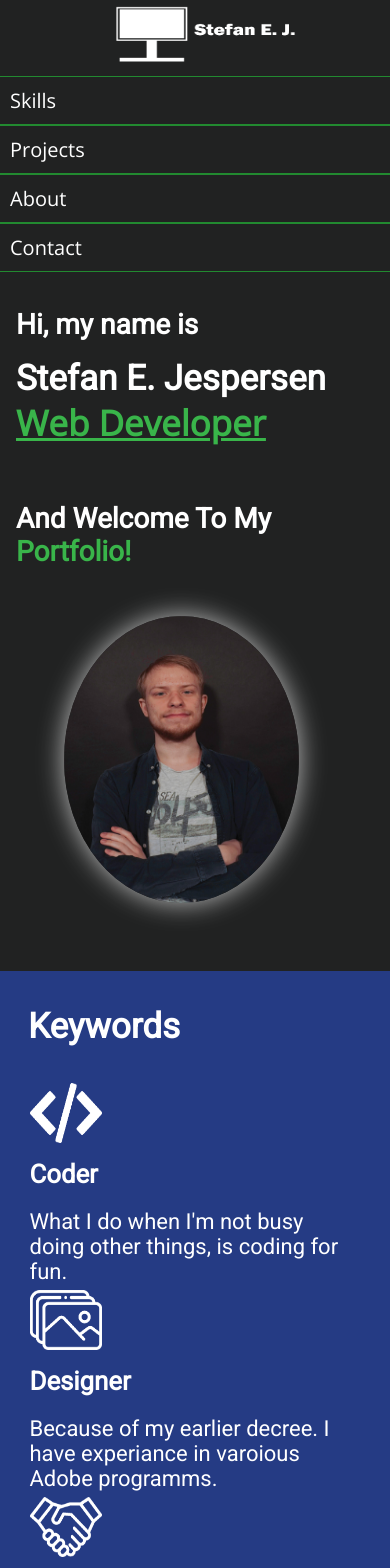
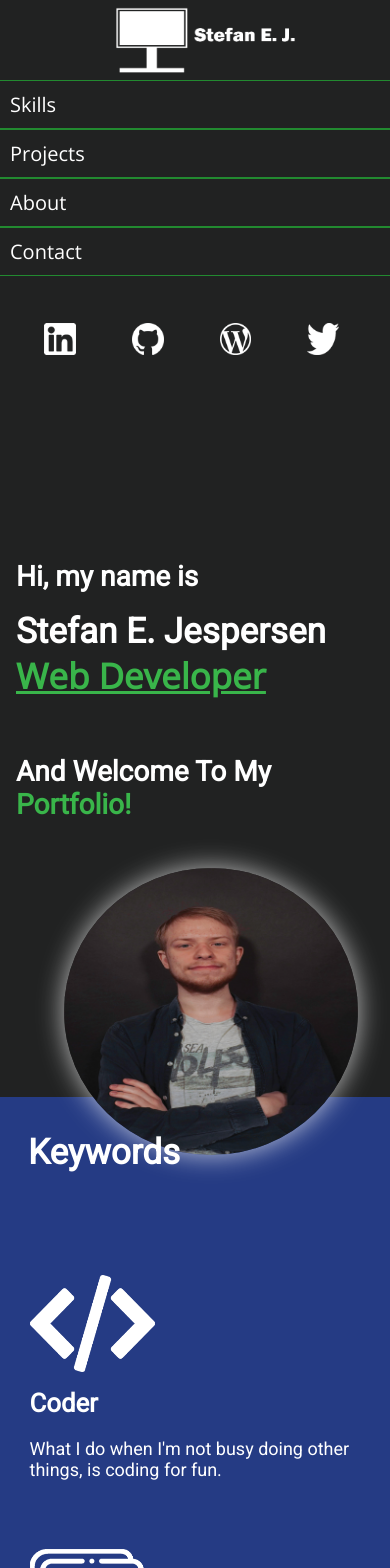
Before and after one commit to sej3686/vue-portfolio, a Vue app: page / in a window 390 px wide. Shown: the top 1568 px of the page. Built offline with nearby package versions, Linux system fonts and the light colour scheme.

Commit message:
updated responsiveness again and some other minor issues

```diff
--- a/src/assets/sass/about.scss
+++ b/src/assets/sass/about.scss
@@ -47,8 +47,6 @@ $darkGreenColor: #228A30;
                 }
             }
 
-
-
             .about-div-img {
                 margin-left: 1em;
                 margin-top: 1.5em;
--- a/src/assets/sass/project.scss
+++ b/src/assets/sass/project.scss
@@ -14,15 +14,14 @@ $darkColor: #212222;
 
     .project-grid-wrapper {
         // background-color: #2196F3;
-        column-gap: 40px;
         display: grid;
         grid-gap: 100px;
         grid-template-columns: auto auto auto;
         height: 60%;
         justify-content: center;
         margin-top: 1em;
-        padding: 10px;
-        width: 90vw;
+        padding-top: 10px;
+        width: 100%;
 
         .project-grid-item {
             background-color: rgba(255, 255, 255, 0.8);
--- a/src/assets/sass/responsive.scss
+++ b/src/assets/sass/responsive.scss
@@ -37,18 +37,79 @@ $darkGreenColor: #228A30;
     header {
         nav {
 
-                ul {
-                    margin-left: 10% !important;
-                }
+            .main-menu {
+                margin-left: 5% !important;
 
-                ul li {
-                    margin-left: 8em !important;
-                }
+                li {
+                    margin-left: 2em !important;
 
-                ul li a {
+                    a {
                         font-size: 20px;
                     }
                 }
+            }
+
+            .some-menu {
+                margin-top: 5px;
+            }
+        }
+
+        .header-box-wrapper {
+
+            .header-div-right {
+
+                .header-div-right-imagebox {
+
+                    .header-div-right-img {
+                        margin-left: 10em !important;
+                    }
+                }
+            }
+
+        }
+    }
+
+    #projects {
+
+        .project-grid-wrapper {
+
+
+            .project-grid-item {
+                height: 225px;
+                width: 225px;
+            }
+        }
+    }
+
+    #about {
+
+        .about-grid-wrapper {
+            margin-top: 0;
+
+            .about-grid-item {
+                padding: 0 !important;
+
+                .about-textbox {
+
+                    h3 {
+                        font-size: 26px;
+                    }
+
+                    p {
+                        font-size: 18px;
+                        margin: 0;
+                    }
+                }
+
+                .about-div-img {
+                    margin: 0;
+                }
+            }
+        }
+    }
+
+    #contact {
+        height: 70vh;
     }
 }
 
@@ -113,8 +174,47 @@ $darkGreenColor: #228A30;
 
 @media only screen and (max-width: 1215px) {
     header {
+
+        nav {
+
+            .main-menu {
+                padding: 0 !important;
+                padding-top: 25px !important;
+                margin: 0 !important;
+
+                li {
+                    width: 80px;
+
+                    a {
+
+                    }
+                }
+            }
+
+            #logo {
+                margin-left: 1em !important;
+            }
+
+            .some-menu {
+                margin-left: 1em !important;
+
+                li {
+                    margin: 0 !important;
+
+                    a {
+
+                        img {
+                            width: 50% !important;
+                        }
+                    }
+                }
+            }
+        }
+
         .header-box-wrapper {
+
             .header-div-left {
+
                 .header-div-left-textbox {
                     margin-left: 2em !important;
                     padding-left: 5em !important;
@@ -141,15 +241,20 @@ $darkGreenColor: #228A30;
                     }
                 }
             }
+
             .header-div-right {
+
                 .header-div-right-imagebox {
+
                     .header-div-right-img {
+                        margin-left: 0 !important;
                         width: 80%;
                     }
                 }
             }
         }
     }
+
     #projects {
         height: 100vh;
         width: 100%;
@@ -157,8 +262,8 @@ $darkGreenColor: #228A30;
         .project-grid-wrapper {
 
             .project-grid-item {
-                width: 300px;
-                height: 300px;
+                width: 250px;
+                height: 250px;
 
                 img {
                     height: 300px;
@@ -175,16 +280,35 @@ $darkGreenColor: #228A30;
         }
     }
 
+    #about {
+        height: 70vh;
+
+        .about-grid-wrapper {
+
+            .about-grid-item {
+                padding: 0 !important;
+                width: 100%;
+
                 .about-textbox {
+                    margin: 0;
+                    width: 100%;
+
                     p {
-            font-size: 20px;
+                        font-size: 15px;
                     }
                 }
 
                 .about-div-img {
                     img {
-            width: 88% !important;
+                        width: 65% !important;
                     }
+                }
+            }
+        }
+    }
+
+    #contact {
+        height: 70vh;
     }
 
     footer {
@@ -196,13 +320,191 @@ $darkGreenColor: #228A30;
 
 //iPads, Tablets
 @media only screen and (max-width: 768px) {
+    header {
+        height: 110vh !important;
+
+        nav {
+            flex-direction: column;
+            height: 15em !important;
+
+            .main-menu {
+                justify-content: center;
+                margin-top: 0 !important;
+
+
+                li {
+
+
+                    a {
+                        width: 20% !important;
+                    }
+                }
+            }
+
+            .some-menu {
+                margin-left: 1em !important;
+                margin-top: 1em;
+                width: 83% !important;
+
+                li {
+                    margin: 0 !important;
+
+                    a {
+
+                        img {
+
+                        }
+                    }
+                }
+            }
+
+            #logo {
+                margin: 0 auto !important;
+                width: 40%;
+            }
+        }
+
+        .header-box-wrapper {
+
+            .header-div-left {
+
+                .header-div-left-textbox {
+                    padding-left: 0 !important;
+                    padding-top: 5em !important;
+                    width: 80% !important;
+                }
+            }
+
+            .header-div-right {
+
+
+                .header-div-right-imagebox {
+
+                    .header-div-right-img {
+                        height: 70% !important;
+                        width: 100%;
+                    }
+                }
+            }
+        }
+    }
+
+    #keyword {
+
+        .keyword-grid-wrapper {
+
+
+            .keyword-grid-item {
+
+                img {
+                    height: 38%;
+                    width: 38%;
+                }
+
+                p {
+                    font-size: 18px;
+                }
+            }
+        }
+    }
+
+    #projects {
+        margin: 0 auto !important;
+
+        .project-grid-wrapper {
+            grid-gap: 30px;
+
+            .project-grid-item {
+                height: 200px;
+                width: 200px;
+
+                img {
+                    height: 200px;
+                    width: 200px;
+                }
+            }
+        }
+    }
+
+    #about {
+        height: 85vh;
+
+        .about-grid-wrapper {
+            grid-template-columns: 20em auto;
+
+            .about-grid-item {
+
+                .about-textbox {
+                    margin: 0 !important;
+                    width: 100% !important;
+                }
+
+                .about-div-img {
+
+                    img {
+                        margin-top: 3em;
+                        width: 90% !important;
+                    }
+                }
+            }
+        }
+    }
+
+    #contact {
+        height: 80vh;
+
+        .contact-container {
+            height: 550px;
+            width: 600px;
+
+            .form-box {
+
+                .row {
+
+                    .row-first {
+
+                        input {
+                            width: 275px;
+                        }
+                    }
+
+                    .row-rest {
+
+                        input {
+                            width: 575px;
+                        }
+
+                        textarea {
+                            width: 575px;
+                        }
+                    }
+
+
+                }
+            }
+        }
+    }
+
+    footer {
+
+
+       img {
+        margin-left: 10%;
+        width: 20%;
+       }
+
+       p:nth-child(3) {
+        font-size: 18px;
+       }
+    }
+
 //...
 }
 
 //Mobile devices
 @media only screen and (max-width: 425px) {
     header {
-        height: 115vh !important;
+        height: 130vh !important;
 
         nav {
             // background-color: green;
@@ -253,12 +555,18 @@ $darkGreenColor: #228A30;
                 width: 50%;
                 margin-left: 7em !important;
             }
+
+            .some-menu {
+                padding-left: 1em;
+                padding-top: 1em;
+                width: 90% !important;
+            }
         } // Nav
 
         .header-box-wrapper {
             // background-color: deeppink;
             flex-direction: column;
-            margin-top: 13em;
+            margin-top: 18em;
 
             .header-div-left {
                 margin-top: 0 !important;
@@ -293,7 +601,7 @@ $darkGreenColor: #228A30;
     } // Header
 
     #keyword {
-        height: 100vh;
+        height: 150vh;
 
         h2 {
             padding-left: 0.8em;
@@ -302,7 +610,9 @@ $darkGreenColor: #228A30;
         .keyword-grid-wrapper {
             grid-template-columns: auto;
 
-
+            img {
+                margin-top: 3em;
+            }
         }
     } // Keyword
 
@@ -359,15 +669,21 @@ $darkGreenColor: #228A30;
 
             .about-grid-item {
                 // background-color: red;
-                padding: 0;
+                width: 100%;
 
                 .about-div-img {
+                    margin-top: 0.5em;
                     margin: 0 auto;
-                    margin-top: 0.5em;
-                    width: 80%;
+                    width: 100%;
+
+                    img {
+                        margin-left: 2em;
+                        width: 70% !important;
+                    }
                 }
 
                 .about-textbox {
+                    width: 95% !important;
 
                     h3 {
                         margin-left: 0.8em;
@@ -429,7 +745,7 @@ $darkGreenColor: #228A30;
     }
 
     footer {
-        background-color: green;
+        // background-color: green;
         flex-direction: column;
         height: 22vh;
 
--- a/src/views/HomeView.vue
+++ b/src/views/HomeView.vue
@@ -83,7 +83,7 @@
       <div class="keyword-grid-item">
         <img src="../assets/img/gallery.png" alt="gallery icon">
         <h3>Designer</h3>
-        <p>Because of my earlier decree. I have experiance in varoious Adobe programms.</p>
+        <p>Because of my earlier decree. I have experiance in various Adobe programs.</p>
       </div>
       <div class="keyword-grid-item">
         <img src="../assets/img/handshake.png" alt="handshake icon">
@@ -99,7 +99,7 @@
 
     <main class="project-grid-wrapper">
 
-      <a href="https://www.ucl.dk" class="project-grid-item">
+      <a href="https://github.com/FrederikLandtved/UCLStudievejleder" class="project-grid-item">
         <img src="../assets/img/ucl.jpg" alt="UCL logo">
         <div class="project-grid-item-titlebox">
         <h4>UCL studievejledning</h4>
@@ -129,7 +129,7 @@
 
 <main class="about-grid-wrapper">
   <div class="about-grid-item">
-    <div class="about-div-img" id="app">
+    <div class="about-div-img">
       <!-- <img src="@/assets/img/profil1.jpg" alt="Stefan Emil Jespersen"> -->
       <img :src="currentImage" @click="changeImage" alt="Stefan Emil Jespersen">
     </div>
@@ -140,7 +140,7 @@
     <h3>Resumé</h3>
     <p>I'm 24 years old
       and I just recently graduated at UCL (University College Lillebælt)
-      where I studied the Web-developer line
+      where I studied the Web-developer line.<br>
       The thing that I like about Web-devloping,
       is that not only do you learn about essential editing programs
       like the Adobe packs, but also coding and various analyses methods
@@ -159,25 +159,25 @@
 
     <main class="contact-container">
       <h3>Send me an Email</h3>
-      <form action="https://formspree.io/f/mnqybnwq" method="post" class="form-box">
+      <form action="https://formspree.io/f/mnqybnwq" method="post" class="form-box" id="form-box">
 
         <div class="row">
           <div class="row-first">
-          <label for="">Name *</label>
-          <input type="text" placeholder="Your name">
+          <label for="fname">Name *</label>
+          <input autocomplete="name" id="fname" name="name" type="text" placeholder="Your name">
         </div>
 
         <div class="row-first">
-          <label for="">Email *</label>
-          <input type="email" placeholder="Your email">
+          <label for="femail">Email *</label>
+          <input autocomplete="femail" id="femail" name="email" type="email" placeholder="Your email">
         </div>
 
         </div><!-- row -->
 
         <div class="row">
           <div class="row-rest">
-          <label for="">Subject</label>
-          <input type="text" placeholder="Your subject">
+          <label for="fptext">Subject</label>
+          <input id="fptext"  name="plaintext" type="text" placeholder="Your subject">
           </div>
         </div>
 
@@ -190,7 +190,7 @@
 
         <div class="row justify-center">
           <div class="row-last">
-          <input type="submit">
+          <input name="submit" type="submit">
         </div>
         </div>
 
```
Lines whose indentation alone changed are shown as unchanged.
